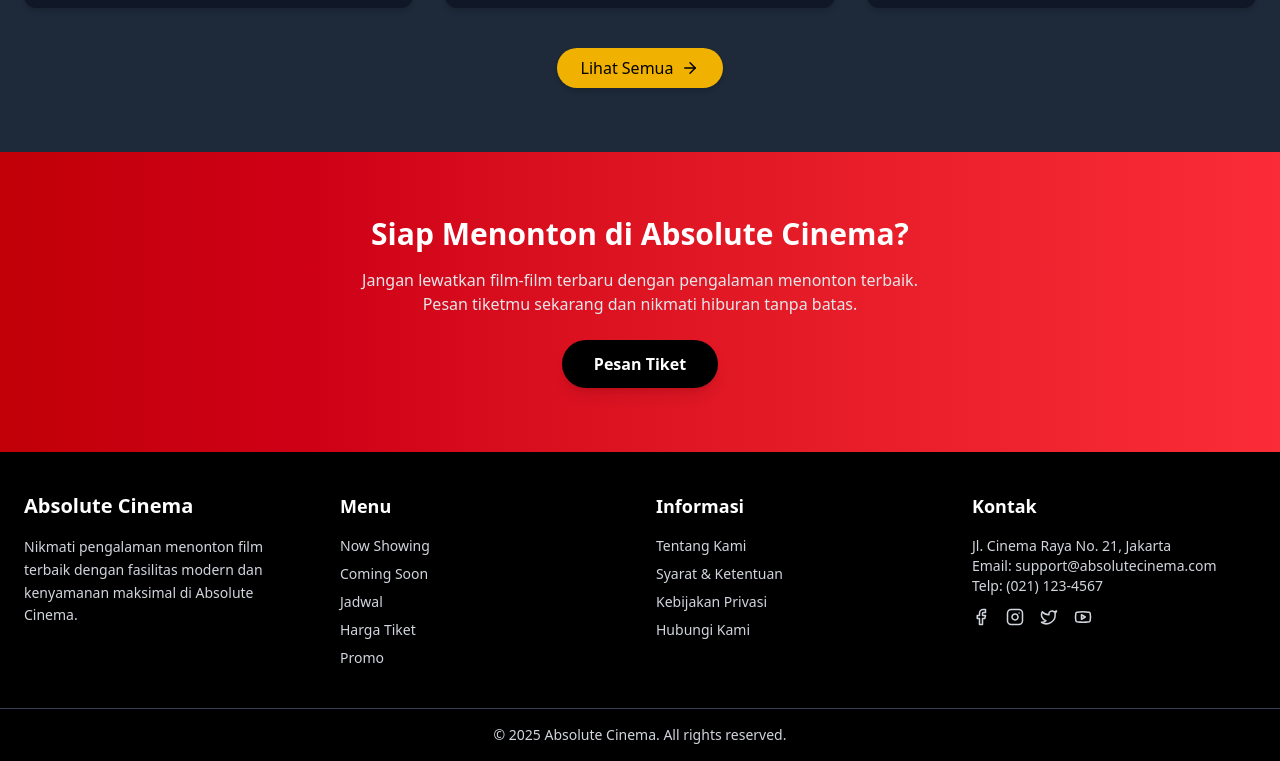
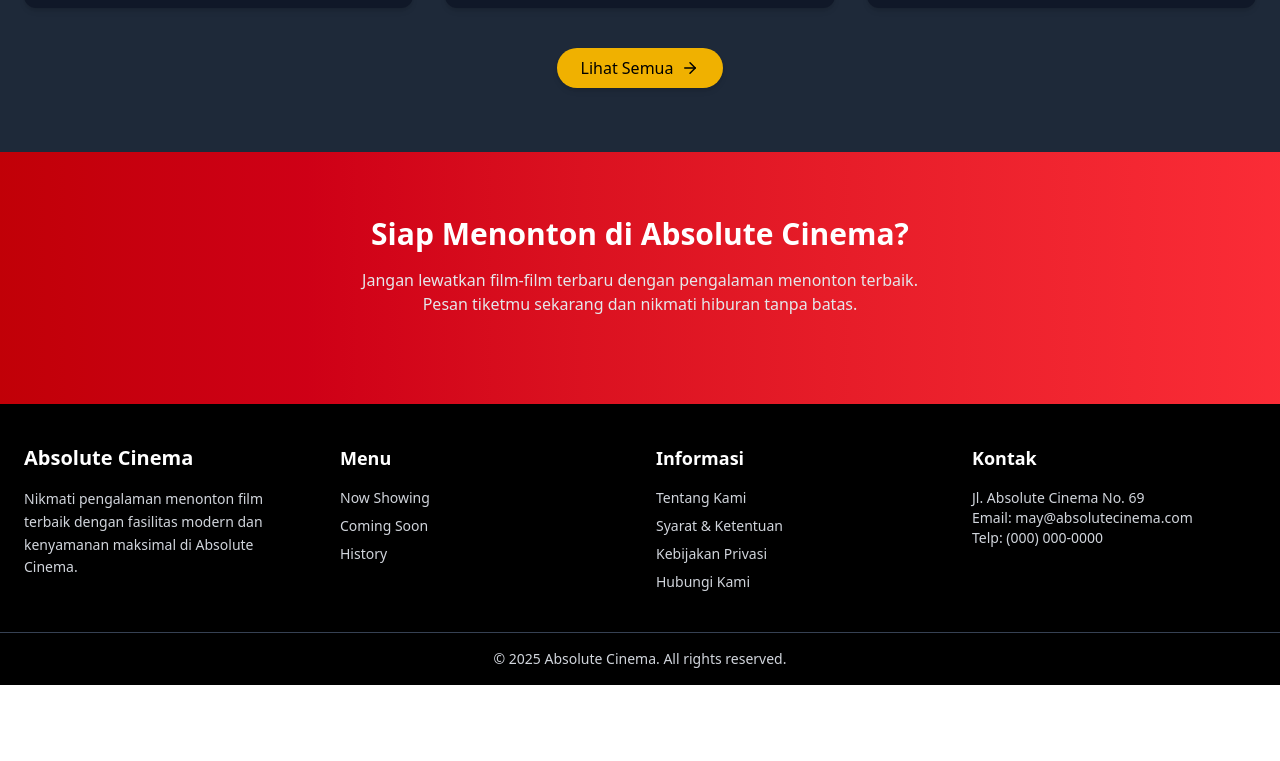
Before and after one commit to amayones/ujikom-fe-ac, a React (Vite) app: page / in a window 1280 px wide. Shown: the part 2020-2781 px from the top of the page. After the commit the page ends 2705 px from the top, so only its background shows below. Built offline with nearby package versions, Linux system fonts and the light colour scheme.

Commit message:
feat: perbaikan kecil halaman

```diff
--- a/src/App.jsx
+++ b/src/App.jsx
@@ -20,7 +20,7 @@ function Layout() {
 
 export default function App() {
   return (
-    <BrowserRouter>
+    <BrowserRouter basename="/">
       <Layout />
     </BrowserRouter>
   );
--- a/src/components/Footer.jsx
+++ b/src/components/Footer.jsx
@@ -21,9 +21,7 @@ export default function Footer() {
                     <ul className="space-y-2 text-sm">
                         <li><a href="/" className="hover:text-red-500">Now Showing</a></li>
                         <li><a href="/coming-soon" className="hover:text-red-500">Coming Soon</a></li>
-                        <li><a href="/jadwal" className="hover:text-red-500">Jadwal</a></li>
-                        <li><a href="/harga" className="hover:text-red-500">Harga Tiket</a></li>
-                        <li><a href="/promo" className="hover:text-red-500">Promo</a></li>
+                        <li><a href="/history" className="hover:text-red-500">History</a></li>
                     </ul>
                 </div>
 
@@ -42,24 +40,10 @@ export default function Footer() {
                 <div>
                     <h3 className="text-lg font-semibold text-white mb-4">Kontak</h3>
                     <p className="text-sm mb-3">
-                        Jl. Cinema Raya No. 21, Jakarta<br />
-                        Email: support@absolutecinema.com<br />
-                        Telp: (021) 123-4567
+                        Jl. Absolute Cinema No. 69<br />
+                        Email: may@absolutecinema.com<br />
+                        Telp: (000) 000-0000
                     </p>
-                    <div className="flex items-center gap-4">
-                        <a href="#" className="hover:text-red-500 transition-colors duration-200">
-                            <Facebook size={18} />
-                        </a>
-                        <a href="#" className="hover:text-red-500 transition-colors duration-200">
-                            <Instagram size={18} />
-                        </a>
-                        <a href="#" className="hover:text-red-500 transition-colors duration-200">
-                            <Twitter size={18} />
-                        </a>
-                        <a href="#" className="hover:text-red-500 transition-colors duration-200">
-                            <Youtube size={18} />
-                        </a>
-                    </div>
                 </div>
             </div>
 
--- a/src/components/Header.jsx
+++ b/src/components/Header.jsx
@@ -8,12 +8,16 @@ export default function Header() {
 
     const navLinks = [
         { href: "/", label: "Home", icon: <Home size={16} /> },
-        { href: "/play-now/", label: "Now Playing", icon: <Ticket size={16} /> },
-        { href: "/coming-soon/", label: "Coming Soon", icon: <Clock size={16} /> },
-        { href: "/history/", label: "History", icon: <Info size={16} /> },
+        { href: "/play-now", label: "Now Playing", icon: <Ticket size={16} /> },
+        { href: "/coming-soon", label: "Coming Soon", icon: <Clock size={16} /> },
+        { href: "/history", label: "History", icon: <Info size={16} /> },
     ];
 
-    const isActive = (path) => location.pathname === path;
+    const isActive = (path) => {
+        const currentPath = location.pathname.replace(/\/+$/, "") || "/";
+        const targetPath = path.replace(/\/+$/, "") || "/";
+        return currentPath === targetPath;
+    };
 
     return (
         <header className="bg-black text-white shadow-md sticky top-0 z-50">
@@ -36,8 +40,8 @@ export default function Header() {
                             key={link.href}
                             href={link.href}
                             className={`flex items-center gap-1 text-sm font-medium relative transition-colors ${isActive(link.href)
-                                ? "text-red-500"
-                                : "hover:text-red-400"
+                                    ? "text-red-500"
+                                    : "hover:text-red-400"
                                 }`}
                         >
                             {link.icon} {link.label}
@@ -74,14 +78,17 @@ export default function Header() {
                                 key={link.href}
                                 href={link.href}
                                 className={`flex items-center gap-2 py-2 ${isActive(link.href)
-                                    ? "text-red-500 font-semibold"
-                                    : "hover:text-red-400"
+                                        ? "text-red-500 font-semibold"
+                                        : "hover:text-red-400"
                                     }`}
                             >
                                 {link.icon} {link.label}
                             </a>
                         ))}
-                        <a href="/login" className="flex items-center gap-2 hover:text-red-500 py-2">
+                        <a
+                            href="/login"
+                            className="flex items-center gap-2 hover:text-red-500 py-2"
+                        >
                             <UserCircle size={16} /> Sign In
                         </a>
                     </nav>
--- a/src/pages/Auth/Login.jsx
+++ b/src/pages/Auth/Login.jsx
@@ -31,11 +31,8 @@ export default function Login() {
                         />
                     </div>
 
-                    {/* Remember + Forgot */}
+                    {/* Forgot */}
                     <div className="flex items-center justify-between text-sm">
-                        <label className="flex items-center text-gray-300">
-                            <input type="checkbox" className="mr-2" /> Remember me
-                        </label>
                         <a href="/forgot-password" className="text-red-500 hover:underline">
                             Lupa password?
                         </a>
--- a/src/pages/User/Home.jsx
+++ b/src/pages/User/Home.jsx
@@ -110,9 +110,6 @@ export default function Home() {
                 <p className="text-gray-200 mb-6 max-w-xl mx-auto">
                     Jangan lewatkan film-film terbaru dengan pengalaman menonton terbaik. Pesan tiketmu sekarang dan nikmati hiburan tanpa batas.
                 </p>
-                <button className="bg-black hover:bg-gray-900 text-white px-8 py-3 rounded-full font-semibold shadow-lg transition-all">
-                    Pesan Tiket
-                </button>
             </section>
         </div>
     );
```
